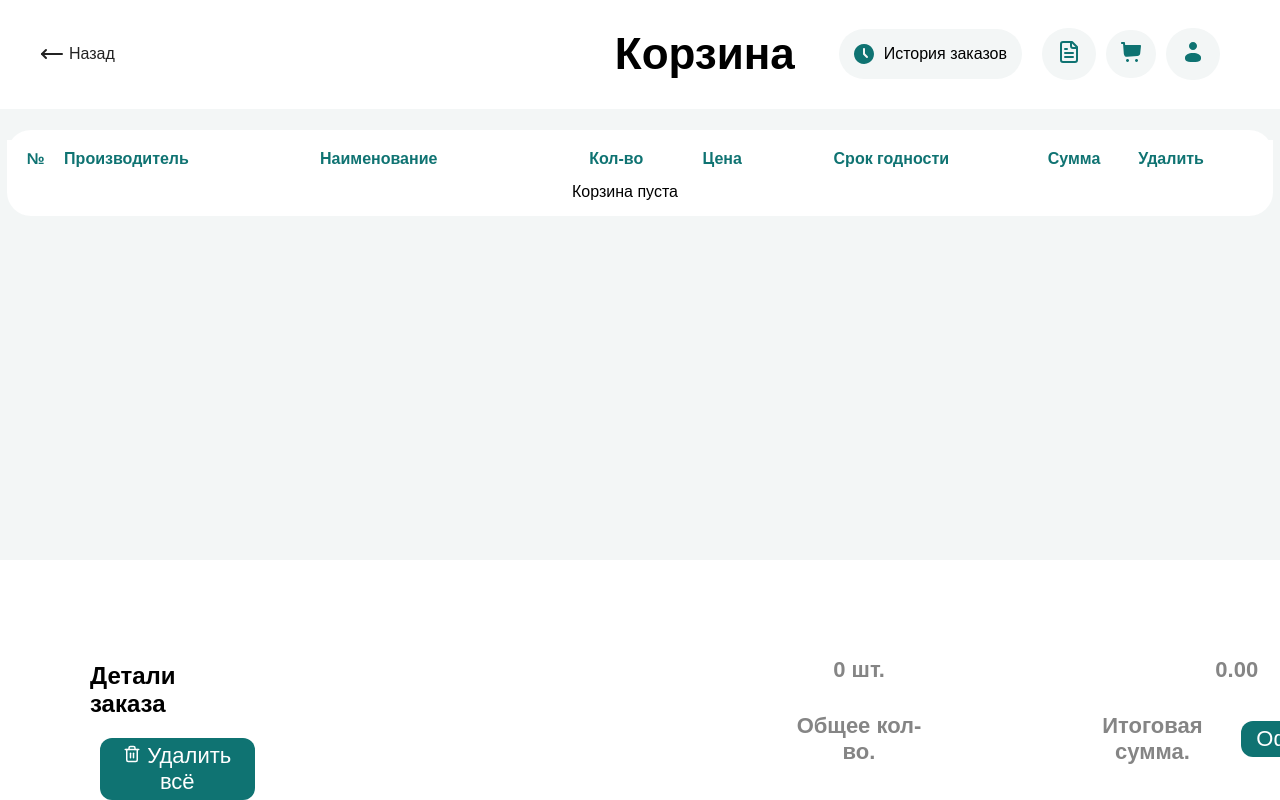
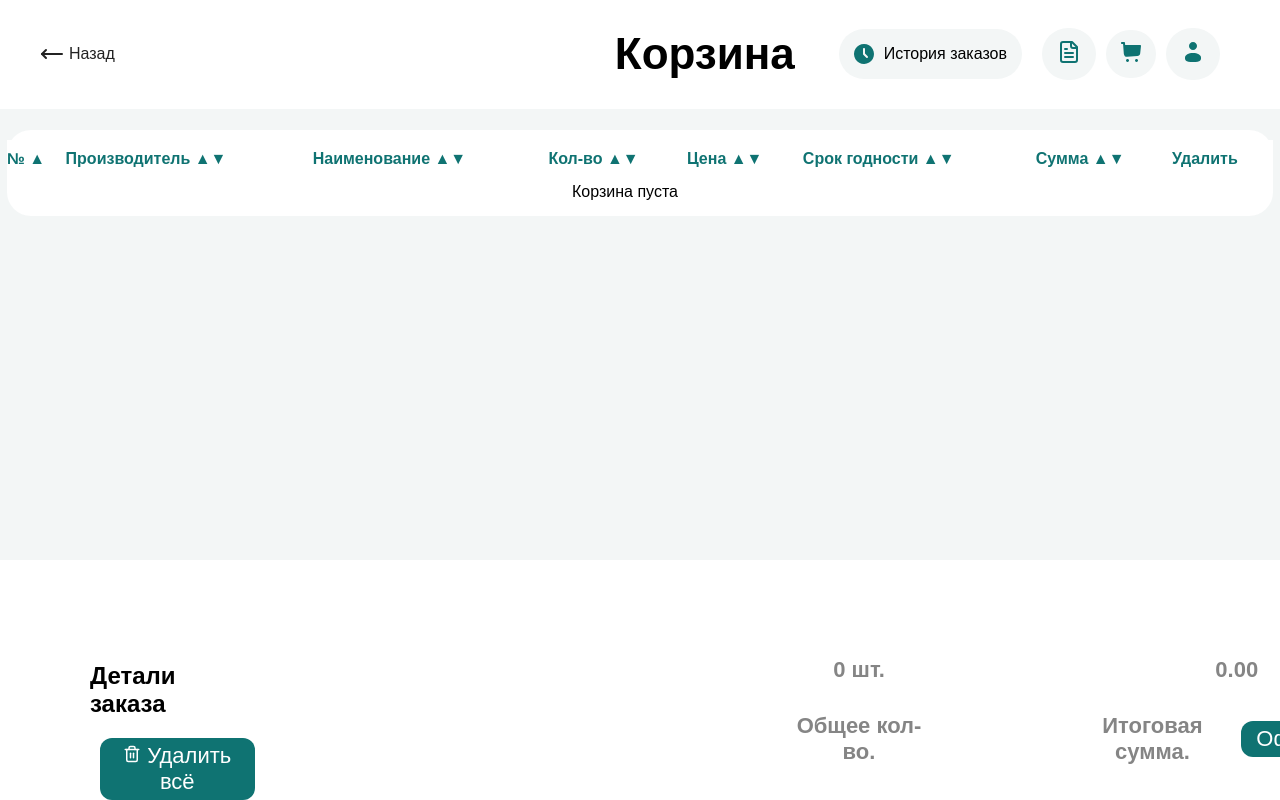
Before and after one commit to Isojon2001/pharma_dusti_web_api, a React (Vite) app: page /order-basket in a window 1280 px wide. Shown: the top 800 px of the page. Built offline with nearby package versions, Linux system fonts and the light colour scheme; sample sign-in values are in the browser's storage.

Commit message:
Добавил сортировку В заголовк таблицы

```diff
--- a/src/index.css
+++ b/src/index.css
@@ -439,7 +439,6 @@ margin: 0;
   display: flex;
   gap: 120px;
 }
-
 .AddProductsToСart,
 .products_story,
 .products_profile{
--- a/src/page/OrderBasket.jsx
+++ b/src/page/OrderBasket.jsx
@@ -29,6 +29,7 @@ function OrderBasket() {
   const [showErrorModal, setShowErrorModal] = useState(false);
   const [showSuccessModal, setShowSuccessModal] = useState(false);
   const [showConfirmModal, setShowConfirmModal] = useState(false);
+  const [sortConfig, setSortConfig] = useState({ key: '№', direction: 'asc' });
 
   useEffect(() => {
     const newInputValues = {};
@@ -39,9 +40,6 @@ function OrderBasket() {
       newInputValues[key] = qty.toString();
     });
     setInputValues(newInputValues);
-  }, [cartItems]);
-
-  useEffect(() => {
   }, [cartItems]);
 
   const formatDate = (dateStr) => {
@@ -68,58 +66,23 @@ function OrderBasket() {
     }, 0);
   };
 
-  const groupCartItems = (items) => {
-    const grouped = new Map();
-
-    items.forEach(item => {
-      const selectedIndex = item.selectedBatchIndex ?? 0;
-      const batch = item.batches?.[selectedIndex];
-      const product_code = item['Код'] || item['Артикул'] || item.id;
-      const expiry = batch?.expiry || null;
-      const key = `${product_code}_${expiry}`;
-
-      const qty = Number(inputValues[product_code] || item.quantity || 1);
-      const price = batch ? parseFloat(batch.price) : parseFloat(item['Цена']) || 0;
-
-      if (grouped.has(key)) {
-        grouped.get(key).quantity += qty;
-      } else {
-        grouped.set(key, {
-          name: item['Наименование'],
-          price,
-          product_code,
-          quantity: qty >= 1 ? qty : 1,
-          expiry,
-        });
-      }
-    });
-
-    return Array.from(grouped.values());
-  };
-
   const handleSubmitOrder = async () => {
     if (cartItems.length === 0 || !token || isSubmitting) return;
-
-    const groupedItems = groupCartItems(cartItems);
-
-    const payload = { items: groupedItems };
-
-    payload.items.forEach((item, idx) => console.log(`🔹 Item ${idx + 1}:`, item));
+    const payload = { items: cartItems };
 
     try {
       setIsSubmitting(true);
-      const response = await axios.post(
+      await axios.post(
         'https://api.dustipharma.tj:1212/api/v1/app/orders',
         payload,
         { headers: { Authorization: `Bearer ${token}` } }
       );
-
-      console.log('Order submitted successfully:', response.data);
       setShowSuccessModal(true);
       clearCart();
     } catch (error) {
-      const message = error.response?.data?.message || error.message || 'Ошибка при отправке заказа';
-      console.error('Ошибка при отправке заказа:', message);
+      const message = Array.isArray(error.response?.data?.message)
+        ? error.response.data.message.join(', ')
+        : error.response?.data?.message || error.message || 'Ошибка при отправке заказа';
       setErrorMessage(message);
       setShowErrorModal(true);
     } finally {
@@ -129,9 +92,7 @@ function OrderBasket() {
 
   const handleQuantityChange = (productId, value) => {
     setInputValues(prev => ({ ...prev, [productId]: value }));
-
     if (value === '') return;
-
     const numericValue = Number(value);
     if (!isNaN(numericValue) && numericValue >= 1) {
       updateQuantity(productId, numericValue);
@@ -141,6 +102,63 @@ function OrderBasket() {
   const handleBatchChange = (productId, batchIndex) => {
     updateBatchIndex(productId, batchIndex);
   };
+
+  const handleSort = (key) => {
+    setSortConfig(prev => ({
+      key,
+      direction: prev.key === key && prev.direction === 'asc' ? 'desc' : 'asc'
+    }));
+  };
+
+  const sortedItems = [...cartItems].sort((a, b) => {
+    if (!sortConfig.key) return 0;
+
+    const getValue = (item) => {
+      switch (sortConfig.key) {
+        case '№':
+          return item.id || item['Код'] || item['Артикул'];
+        case 'Производитель':
+          return item['Производитель'] || '';
+        case 'Наименование':
+          return item['Наименование'] || '';
+        case 'Кол-во': {
+          const key = item.id || item['Код'] || item['Артикул'];
+          return Number(inputValues[key] ?? item.quantity ?? 1);
+        }
+        case 'Цена': {
+          const selectedIndex = item.selectedBatchIndex ?? 0;
+          const batch = item.batches?.[selectedIndex];
+          return batch ? parseFloat(batch.price) : parseFloat(item['Цена'] || 0);
+        }
+        case 'Срок годности': {
+          const selectedIndex = item.selectedBatchIndex ?? 0;
+          const batch = item.batches?.[selectedIndex];
+          return batch?.expiry ? new Date(batch.expiry).getTime() : 0;
+        }
+        case 'Сумма': {
+          const selectedIndex = item.selectedBatchIndex ?? 0;
+          const batch = item.batches?.[selectedIndex];
+          const price = batch ? parseFloat(batch.price) : parseFloat(item['Цена'] || 0);
+          const key = item.id || item['Код'] || item['Артикул'];
+          const qty = Number(inputValues[key] ?? item.quantity ?? 1);
+          return price * qty;
+        }
+        default:
+          return '';
+      }
+    };
+
+    const aVal = getValue(a);
+    const bVal = getValue(b);
+
+    if (typeof aVal === 'number' && typeof bVal === 'number') {
+      return sortConfig.direction === 'asc' ? aVal - bVal : bVal - aVal;
+    }
+
+    return sortConfig.direction === 'asc'
+      ? String(aVal).localeCompare(String(bVal))
+      : String(bVal).localeCompare(String(aVal));
+  });
 
   return (
     <div className="OrderBasket_content">
@@ -163,34 +181,28 @@ function OrderBasket() {
                 <table className="table_info">
                   <thead>
                     <tr className="table_infos">
-                      <th className="numeration_basket">№</th>
-                      <th className="pro_basket">Производитель</th>
-                      <th>Наименование</th>
-                      <th className="expiration_date">Кол-во</th>
-                      <th className="price_basket">Цена</th>
-                      <th className="expiration_date">Срок годности</th>
-                      <th className="price_basket">Сумма</th>
+                      {['№','Производитель','Наименование','Кол-во','Цена','Срок годности','Сумма'].map(col => (
+                        <th key={col} onClick={() => handleSort(col)}>
+                          {col} {sortConfig.key === col ? (sortConfig.direction === 'asc' ? '▲' : '▼') : '▲▼'}
+                        </th>
+                      ))}
                       <th>Удалить</th>
                     </tr>
                   </thead>
                   <tbody>
-                    {cartItems.length === 0 ? (
+                    {sortedItems.length === 0 ? (
                       <tr>
-                        <td colSpan="8" className="basket_empty">
-                          Корзина пуста
-                        </td>
+                        <td colSpan="8" className="basket_empty">Корзина пуста</td>
                       </tr>
                     ) : (
-                      cartItems
-                        .slice()
-                        .sort((a, b) => a['Наименование'].localeCompare(b['Наименование']))
-                        .map((item, index) => {
-                          const key = item.id || item['Код'] || item['Артикул'] || index;
+                      sortedItems.map((item, index) => {
+                        const key = `${item.id || item['Код'] || item['Артикул']}_${index}`;
                         const selectedIndex = item.selectedBatchIndex ?? 0;
-                          const batchesSorted = (item.batches || []).slice().sort((a, b) => new Date(a.expiry) - new Date(b.expiry));
+                        const batchesSorted = (item.batches || []).slice().sort((a, b) =>
+                          (a.expiry ? new Date(a.expiry) : Infinity) - (b.expiry ? new Date(b.expiry) : Infinity)
+                        );
                         const selectedBatch = batchesSorted[selectedIndex];
-
-                          const qty = Number(inputValues[key] ?? item.quantity ?? 1);
+                                                const qty = Number(inputValues[item.id || item['Код'] || item['Артикул']] ?? item.quantity ?? 1);
                         const price = selectedBatch ? parseFloat(selectedBatch.price) : parseFloat(item['Цена'] || 0);
                         const sum = price * (qty >= 1 ? qty : 0);
 
@@ -205,8 +217,8 @@ function OrderBasket() {
                                 <input
                                   type="number"
                                   id={`quantity-${key}`}
-                                    value={inputValues[key] ?? item.quantity ?? 1}
-                                    onChange={(e) => handleQuantityChange(key, e.target.value)}
+                                  value={inputValues[item.id || item['Код'] || item['Артикул']] ?? item.quantity ?? 1}
+                                  onChange={(e) => handleQuantityChange(item.id || item['Код'] || item['Артикул'], e.target.value)}
                                   min={1}
                                 />
                                 <button onClick={() => increaseQuantity(key)}>+</button>
@@ -299,4 +311,5 @@ function OrderBasket() {
     </div>
   );
 }
+
 export default OrderBasket;
```
Lines whose indentation alone changed are shown as unchanged.
